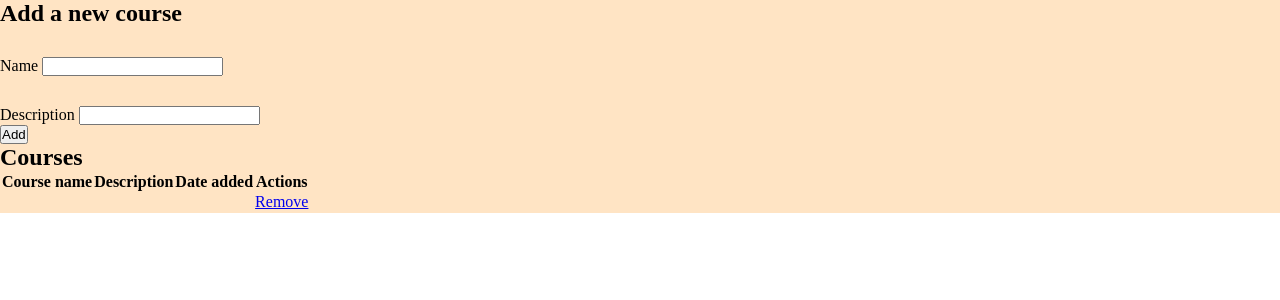
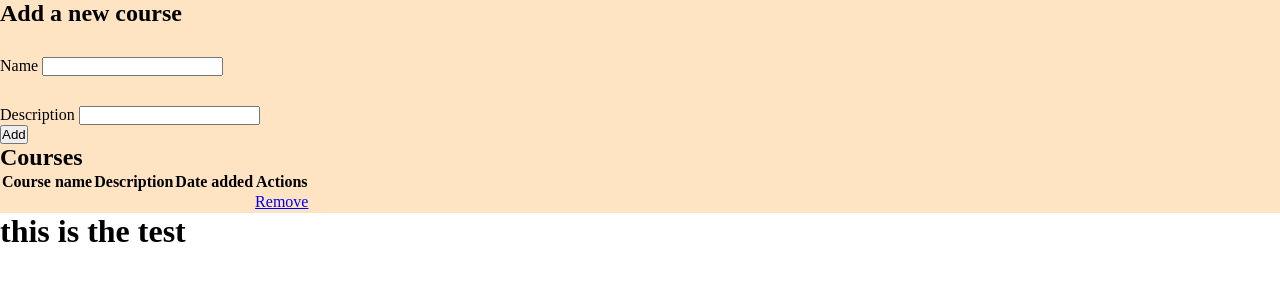
Before and after one commit to ivana-vucenovic/courses, a Django app: page / in a window 1280 px wide. Shown: the top 300 px of the page. Run offline with Django 3.2, Linux system fonts and the light colour scheme.

Commit message:
vjezba za git checkout

```diff
--- a/courses_app/templates/index.html
+++ b/courses_app/templates/index.html
@@ -53,5 +53,6 @@
             </tbody>
         </table>
     </div>
+    <h1>this is the test</h1>
 </body>
 </html>
```
